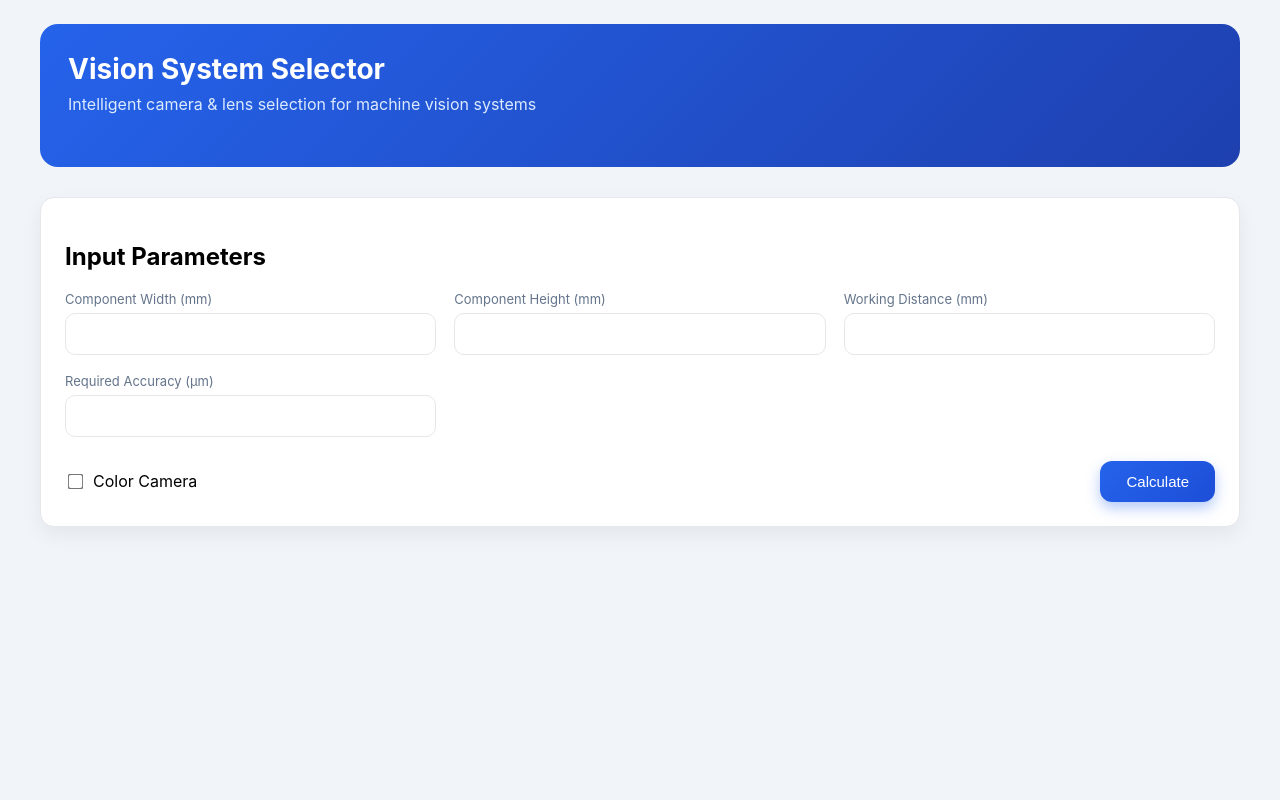
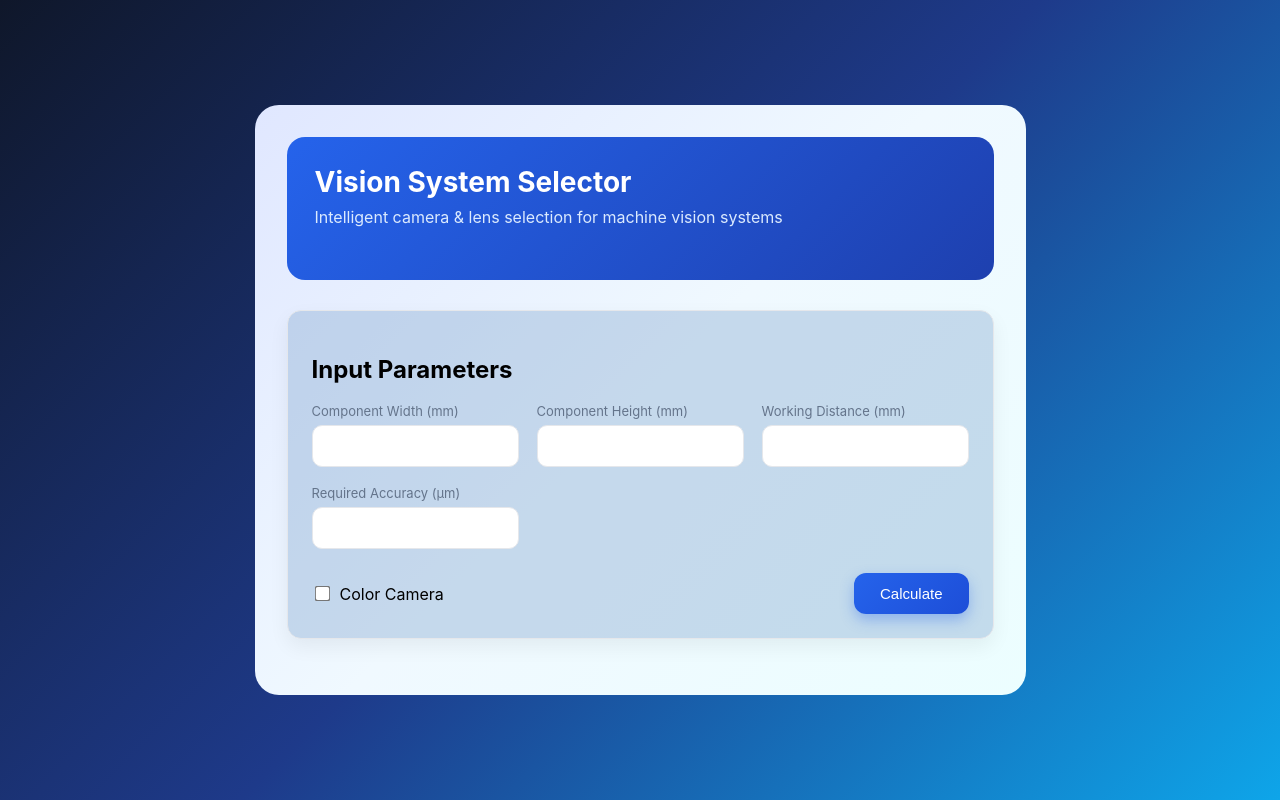
Before and after one commit to srivathsan18901/vision-selector, a React (Vite) app in the folder vision-frontend/: page / in a window 1280 px wide. Built offline with nearby package versions, Linux system fonts and the light colour scheme.

Commit message:
some UI changes

```diff
--- a/vision-frontend/src/styles/global.css
+++ b/vision-frontend/src/styles/global.css
@@ -15,6 +15,7 @@
   --text-main: #0f172a;
   --text-muted: #64748b;
 }
+
 .header {
   background: var(--gradient-primary);
   padding: 28px;
@@ -35,10 +36,22 @@
 
 body {
   margin: 0;
+  min-height: 100vh;
+
+  display: flex;
+  justify-content: center;   /* horizontal center */
+  align-items: center;       /* vertical center */
+
   font-family: "Inter", "Segoe UI", Arial, sans-serif;
-  background: var(--bg);
-  color: var(--secondary);
+
+  background: linear-gradient(
+    135deg,
+    #0f172a,
+    #1e3a8a,
+    #0ea5e9
+  );
 }
+
 
 h1 {
   margin-bottom: 10px;
@@ -52,11 +65,22 @@ h1 {
 .container {
   max-width: 1200px;
   margin: auto;
-  padding: 24px;
+  padding: 32px;
+
+  /* Gradient background */
+  background: linear-gradient(
+    135deg,
+    #e0e7ff,
+    #f0f9ff,
+    #ecfeff
+  );
+
+  border-radius: 24px;
 }
 
+
 .section {
-  background: var(--card);
+  background: rgba(129, 164, 206, 0.385);
   padding: 24px;
   margin-bottom: 24px;
   border-radius: 14px;
```
Also changed, not shown: vision-frontend/src/pages/home.tsx (indentation only).
